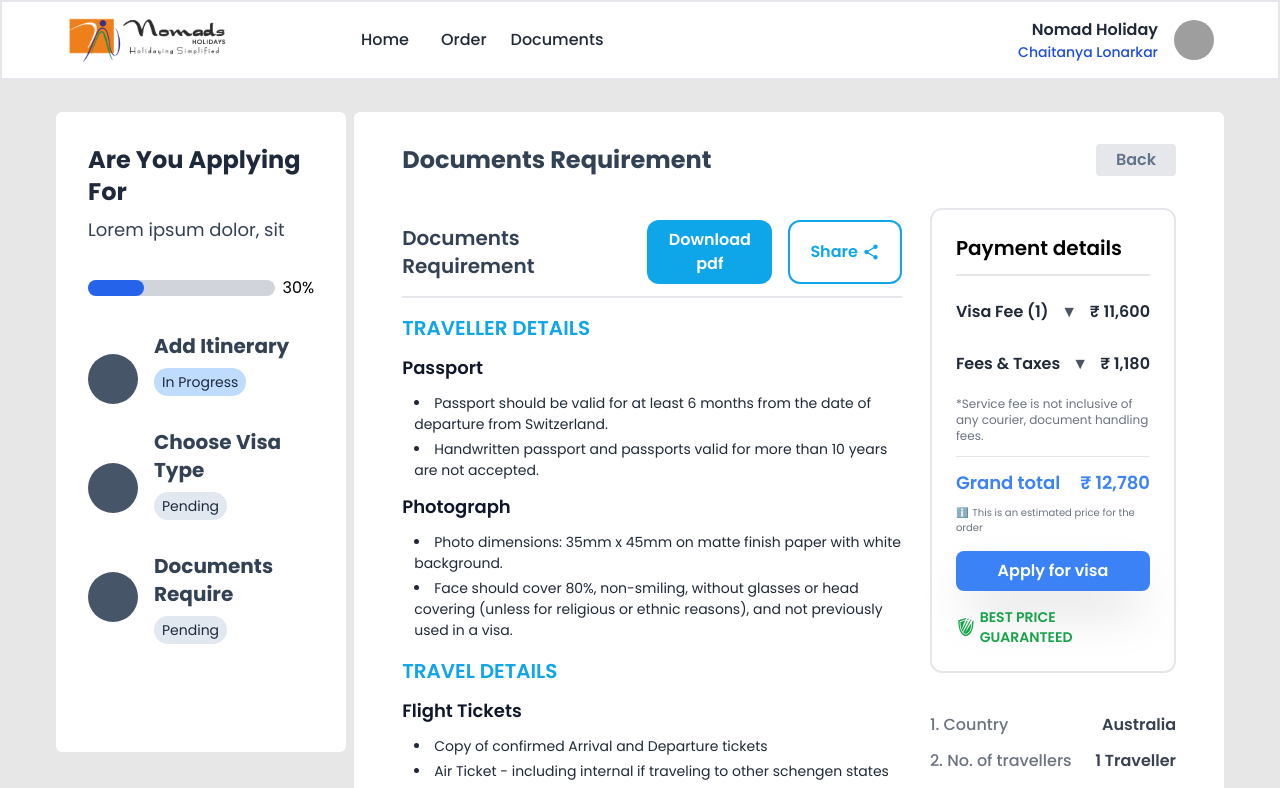
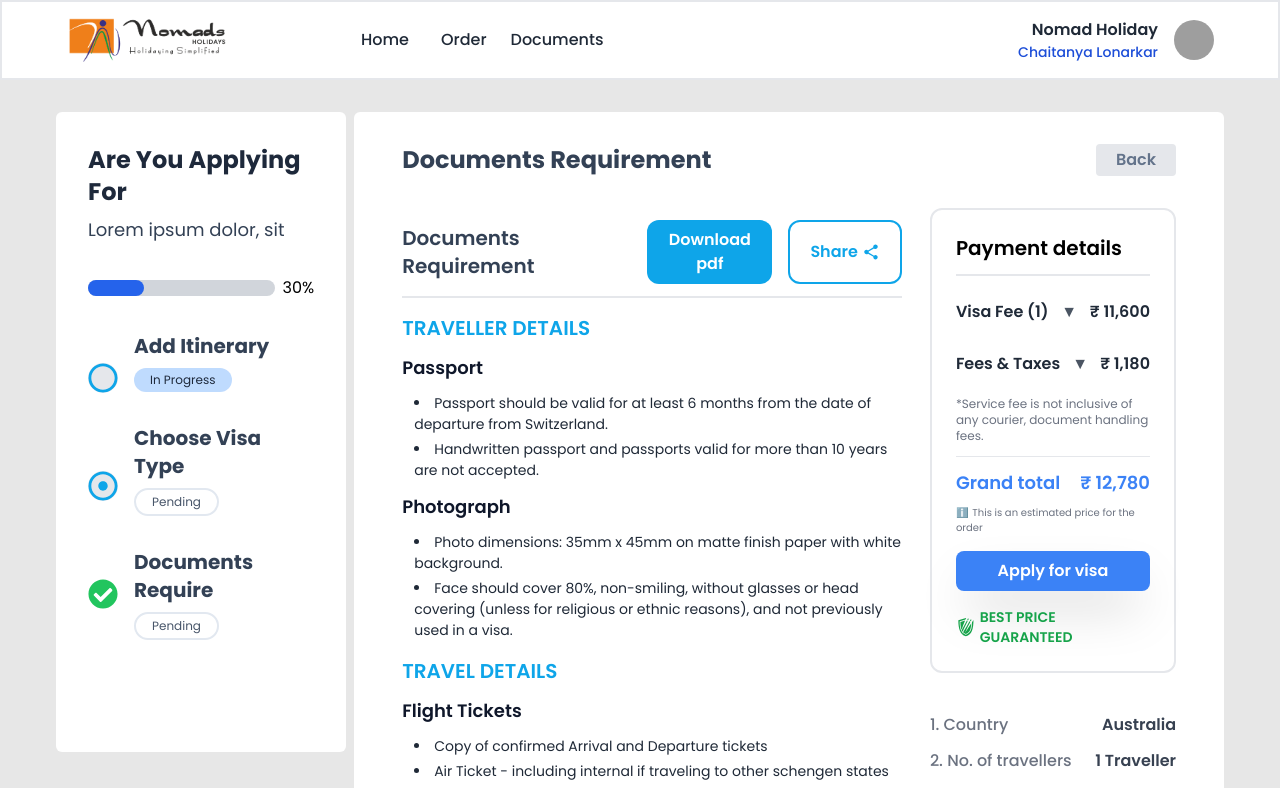
Before and after one commit to ChaitanyaLonarkar/Visa-Management, a React (Vite) app in the folder client/: page / in a window 1280 px wide. Shown: the top 788 px of the page. Built offline with nearby package versions, Linux system fonts and the light colour scheme; grey boxes are pictures that could not be loaded.

Commit message:
Sidebar modified

```diff
--- /dev/null
+++ b/client/src/components/Sidebar.jsx
@@ -0,0 +1,71 @@
+import React from 'react'
+import { FaRegCircle } from "react-icons/fa";
+import { FaRegDotCircle } from "react-icons/fa";
+import { FaCheckCircle } from "react-icons/fa";
+import { Link } from 'react-router-dom';
+export default function Sidebar() {
+  return (
+    <>
+    <div className="left-side h-[80vh] flex flex-col gap-8 w-[25%]  bg-white rounded-md p-8 ">
+          <div className="flex flex-col gap-2">
+            <h1 className="font-bold text-2xl text-slate-800">
+              Are You Applying For
+            </h1>
+            <p className="text-slate-700 text-lg">Lorem ipsum dolor, sit </p>
+          </div>
+          <div className="progeress flex gap-2 items-center ">
+            <div className="w-full bg-gray-300 rounded-full h-4  ">
+              <div
+                className="bg-blue-600 h-full rounded-full"
+                style={{ width: "30%" }}
+              ></div>
+            </div>
+            <div className="">30% </div>
+          </div>
+          <div className="flex gap-4">
+            <div className="left flex flex-col gap-4 items-center justify-around">
+            <FaRegCircle  className='text-3xl text-sky-500 bg-gray-200 rounded-full '/>
+            <FaRegDotCircle className='text-3xl text-sky-500 bg-gray-200 rounded-full ' />
+            <FaCheckCircle  className='text-3xl text-green-500 '/>
+
+              {/* <div className="w-[33px] border-4 rounded-full h-[33px] flex items-center justify-center"></div>
+              <div className="w-[50px] bg-slate-600 rounded-full h-[50px] flex items-center justify-center"></div>
+              <div className="w-[50px] bg-slate-600 rounded-full h-[50px] flex items-center justify-center"></div> */}
+            </div>
+            <div className="right flex flex-col gap-8">
+              <div className="flex flex-col gap-2">
+                <Link className="text-xl text-slate-700 font-bold">
+                  Add Itinerary
+                </Link>
+                <div>
+                  <button className="btn  bg-blue-200 text-slate-800 text-xs flex rounded-full py-1 px-4 text-center">
+                    In Progress
+                  </button>
+                </div>
+              </div>
+              <div className="flex flex-col gap-2">
+                <h2 className="text-xl text-slate-700 font-bold">
+                  Choose Visa Type
+                </h2>
+                <div>
+                  <button className="btn border-2 border-slate-200 text-slate-600 text-xs rounded-full py-1 px-4 text-center">
+                    Pending
+                  </button>
+                </div>
+              </div>
+              <div className="flex flex-col gap-2">
+                <h2 className="text-xl text-slate-700 font-bold">
+                  Documents Require
+                </h2>
+                <div>
+                  <button className="btn  border-2 border-slate-200 text-slate-600 text-xs rounded-full py-1 px-4 text-center">
+                    Pending
+                  </button>
+                </div>
+              </div>
+            </div>
+          </div>
+        </div>
+    </>
+  )
+}
--- a/client/src/pages/Home.jsx
+++ b/client/src/pages/Home.jsx
@@ -2,73 +2,19 @@ import React from "react";
 import Form from "../components/Form.jsx";
 import VisaType from "../components/VisaType.jsx";
 import Document from "../components/Document.jsx";
+import Sidebar from "../components/Sidebar.jsx";
 
 export default function Home() {
   return (
     <>
       <div className=" home h-full flex py-8 px-14 max-[835px]:flex-col max-[835px]:p-4 gap-2 max-[835px]:gap-4 ">
         {/* left side  */}
-        <div className="left-side h-[80vh] flex flex-col gap-8 w-[25%]  bg-white rounded-md p-8 ">
-          <div className="flex flex-col gap-2">
-            <h1 className="font-bold text-2xl text-slate-800">
-              Are You Applying For
-            </h1>
-            <p className="text-slate-700 text-lg">Lorem ipsum dolor, sit </p>
-          </div>
-          <div className="progeress flex gap-2 items-center ">
-            <div className="w-full bg-gray-300 rounded-full h-4  ">
-              <div
-                className="bg-blue-600 h-full rounded-full"
-                style={{ width: "30%" }}
-              ></div>
-            </div>
-            <div className="">30% </div>
-          </div>
-          <div className="flex gap-4">
-            <div className="left flex flex-col gap-4 items-center justify-around">
-              <div className="w-[50px] bg-slate-600 rounded-full h-[50px] flex items-center justify-center"></div>
-              <div className="w-[50px] bg-slate-600 rounded-full h-[50px] flex items-center justify-center"></div>
-              <div className="w-[50px] bg-slate-600 rounded-full h-[50px] flex items-center justify-center"></div>
-            </div>
-            <div className="right flex flex-col gap-8">
-              <div className="flex flex-col gap-2">
-                <h2 className="text-xl text-slate-700 font-bold">
-                  Add Itinerary
-                </h2>
-                <div>
-                  <button className="btn  bg-blue-200 text-slate-800 text-sm rounded-full py-1 px-2 text-center">
-                    In Progress
-                  </button>
-                </div>
-              </div>
-              <div className="flex flex-col gap-2">
-                <h2 className="text-xl text-slate-700 font-bold">
-                  Choose Visa Type
-                </h2>
-                <div>
-                  <button className="btn  bg-slate-200 text-slate-800 text-sm rounded-full py-1 px-2 text-center">
-                    Pending
-                  </button>
-                </div>
-              </div>
-              <div className="flex flex-col gap-2">
-                <h2 className="text-xl text-slate-700 font-bold">
-                  Documents Require
-                </h2>
-                <div>
-                  <button className="btn  bg-slate-200 text-slate-800 text-sm rounded-full py-1 px-2 text-center">
-                    Pending
-                  </button>
-                </div>
-              </div>
-            </div>
-          </div>
-        </div>
+        <Sidebar />
         {/* right side  */}
 
-          {/* <Form /> */}
-          {/* <VisaType/> */}
-          <Document/>
+        {/* <Form /> */}
+        {/* <VisaType/> */}
+        <Document />
       </div>
     </>
   );
```
